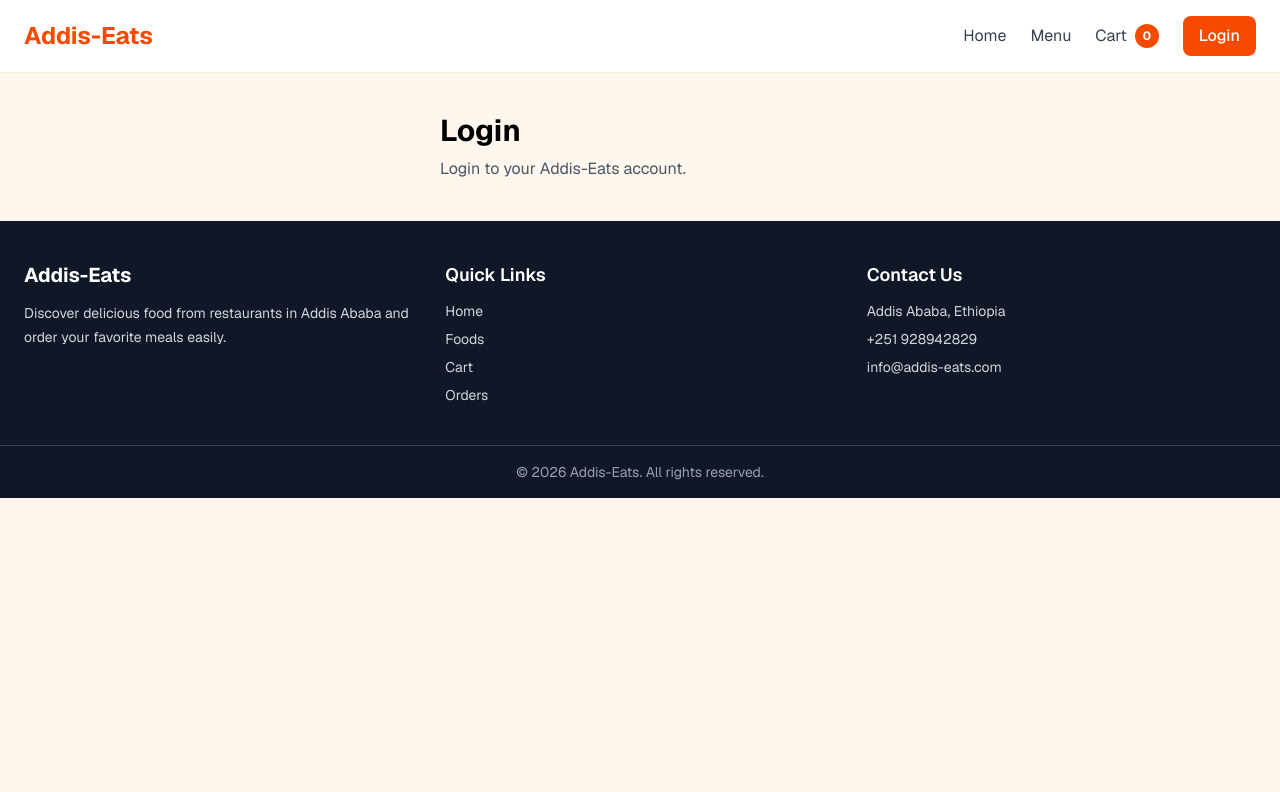
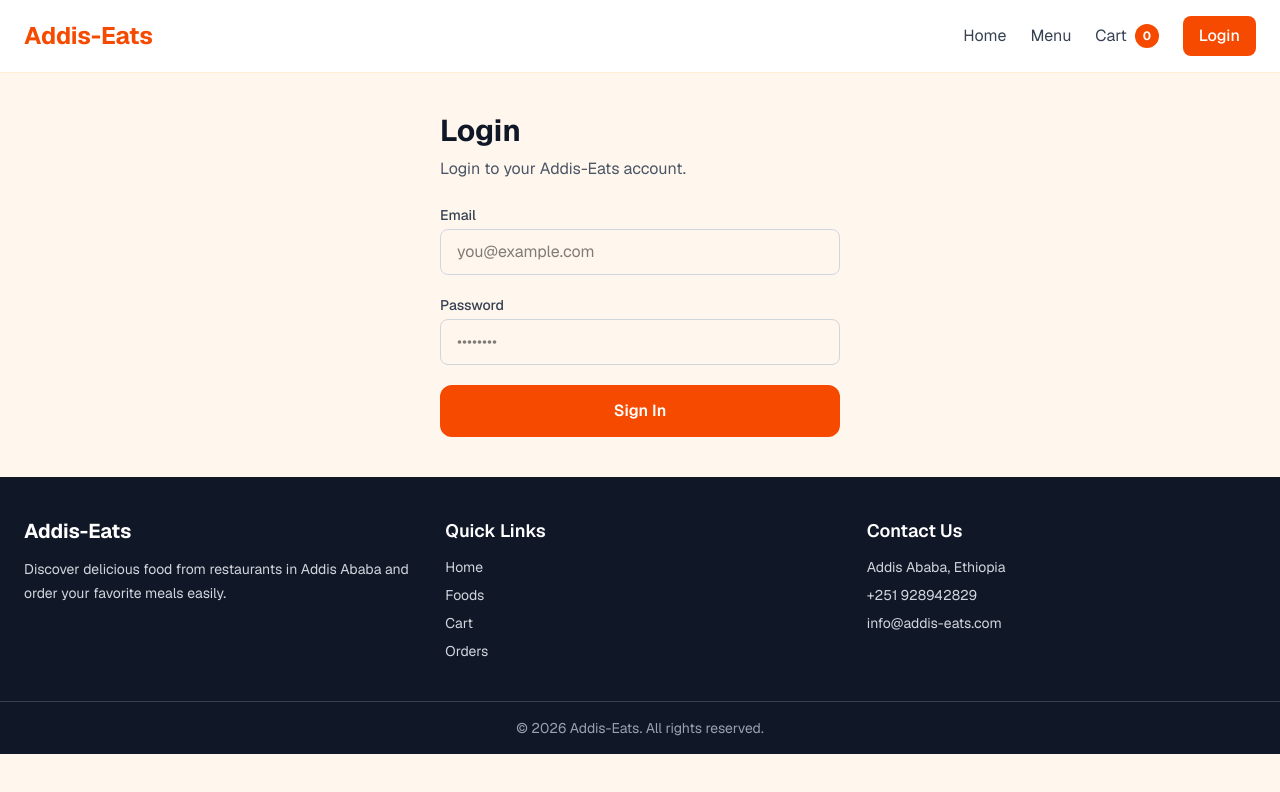
Before and after one commit to MohammedAli-1/IBT-Mern-stack, a Next.js app in the folder module-03-react-nextjs/days/mini-projects/addis-eats/: page /login in a window 1280 px wide. Shown: the top 792 px of the page. Built offline with nearby package versions, Linux system fonts and the light colour scheme; no server answers.

Commit message:
add auth: getSession, signed cookie, middleware, login form, kitchen route, scoped orders

```diff
--- a/module-03-react-nextjs/days/mini-projects/addis-eats/app/Data/orders.js
+++ b/module-03-react-nextjs/days/mini-projects/addis-eats/app/Data/orders.js
@@ -12,3 +12,8 @@ export function createOrder(data) {
   orders.push(order);
   return order;
 }
+
+// Find orders belonging to a specific user session id
+export function getOrdersByOwner(ownerId) {
+  return orders.filter((o) => o.owner === ownerId);
+}
--- /dev/null
+++ b/module-03-react-nextjs/days/mini-projects/addis-eats/app/actions/authActions.js
@@ -0,0 +1,45 @@
+"use server";
+
+import { cookies } from "next/headers";
+import { redirect } from "next/navigation";
+import { encodeSession, COOKIE_NAME } from "@/lib/session";
+
+// In-memory user store — replace with a real DB
+const USERS = [
+  { id: "u1", email: "user@addis-eats.com", password: "password123", role: "user" },
+  { id: "u2", email: "staff@addis-eats.com", password: "staffpass", role: "staff" },
+];
+
+export async function signIn(prevState, formData) {
+  const email = formData.get("email")?.toString().trim();
+  const password = formData.get("password")?.toString();
+  // Carry the intended destination for redirect-after-login (Ex 4)
+  const next = formData.get("next")?.toString() ?? "/";
+
+  const user = USERS.find((u) => u.email === email && u.password === password);
+
+  if (!user) {
+    return { error: "Invalid email or password." };
+  }
+
+  const token = await encodeSession({ id: user.id, email: user.email, role: user.role });
+
+  const cookieStore = await cookies();
+  cookieStore.set(COOKIE_NAME, token, {
+    httpOnly: true,                          // not readable from JS
+    secure: process.env.NODE_ENV === "production",
+    sameSite: "lax",
+    maxAge: 60 * 60 * 24 * 7,               // 7 days
+    path: "/",
+  });
+
+  // Ex 5: reject any next value that does not start with a slash
+  const destination = next.startsWith("/") ? next : "/";
+  redirect(destination);
+}
+
+export async function signOut() {
+  const cookieStore = await cookies();
+  cookieStore.delete(COOKIE_NAME);
+  redirect("/login");
+}
--- a/module-03-react-nextjs/days/mini-projects/addis-eats/app/actions/orderActions.js
+++ b/module-03-react-nextjs/days/mini-projects/addis-eats/app/actions/orderActions.js
@@ -2,6 +2,7 @@
 
 import { revalidatePath } from "next/cache";
 import { createOrder } from "@/app/Data/orders";
+import { getSession } from "@/lib/session";
 
 // Validation — same rules as the API route
 function validate(fields) {
@@ -42,7 +43,7 @@ export async function submitOrder(prevState, formData) {
     return { success: false, fieldErrors };
   }
 
-  const order = createOrder(fields);
+  const order = createOrder({ ...fields, owner: (await getSession())?.id ?? null });
 
   // Revalidate the orders page so it reflects the new order on next visit
   revalidatePath("/orders");
--- a/module-03-react-nextjs/days/mini-projects/addis-eats/app/api/orders/route.js
+++ b/module-03-react-nextjs/days/mini-projects/addis-eats/app/api/orders/route.js
@@ -1,5 +1,7 @@
 import { NextResponse } from "next/server";
-import { createOrder, orders } from "@/app/Data/orders";
+import { createOrder } from "@/app/Data/orders";
+import { getSession } from "@/lib/session";
+import { getOrdersByOwner } from "@/app/Data/orders";
 
 // Validation schema matching Day 33 shape
 function validate(body) {
@@ -21,20 +23,24 @@ function validate(body) {
   return fieldErrors;
 }
 
-// GET /api/orders — returns orders, supports ?search and ?page
-export function GET(request) {
+// GET /api/orders — returns orders scoped to the session owner (Ex 6)
+export async function GET(request) {
+  const session = await getSession();
+  // Return only this user's orders — trying another account returns empty
+  const userOrders = session ? getOrdersByOwner(session.id) : [];
+
   const { searchParams } = new URL(request.url);
   const search = searchParams.get("search")?.toLowerCase() ?? "";
   const page = Math.max(1, Number(searchParams.get("page") ?? 1));
   const PAGE_SIZE = 5;
 
   const filtered = search
-    ? orders.filter(
+    ? userOrders.filter(
         (o) =>
           o.name?.toLowerCase().includes(search) ||
           o.address?.toLowerCase().includes(search)
       )
-    : orders;
+    : userOrders;
 
   const paged = filtered.slice((page - 1) * PAGE_SIZE, page * PAGE_SIZE);
   return NextResponse.json(paged, {
--- /dev/null
+++ b/module-03-react-nextjs/days/mini-projects/addis-eats/app/components/LoginForm.jsx
@@ -0,0 +1,59 @@
+"use client";
+
+import { useActionState } from "react";
+import { signIn } from "../actions/authActions";
+
+const initialState = { error: null };
+
+export default function LoginForm({ next }) {
+  const [state, formAction, isPending] = useActionState(signIn, initialState);
+
+  return (
+    <form action={formAction} className="mt-6 space-y-5">
+      {/* Ex 4: carry the intended destination */}
+      <input type="hidden" name="next" value={next} />
+
+      {state?.error && (
+        <p className="rounded-lg bg-red-50 px-4 py-3 text-sm text-red-600">
+          {state.error}
+        </p>
+      )}
+
+      <div>
+        <label className="block text-sm font-medium text-gray-700" htmlFor="email">
+          Email
+        </label>
+        <input
+          id="email"
+          name="email"
+          type="email"
+          required
+          className="mt-1 w-full rounded-lg border border-gray-300 px-4 py-2.5 outline-none focus:border-orange-500 focus:ring-2 focus:ring-orange-200"
+          placeholder="you@example.com"
+        />
+      </div>
+
+      <div>
+        <label className="block text-sm font-medium text-gray-700" htmlFor="password">
+          Password
+        </label>
+        <input
+          id="password"
+          name="password"
+          type="password"
+          required
+          className="mt-1 w-full rounded-lg border border-gray-300 px-4 py-2.5 outline-none focus:border-orange-500 focus:ring-2 focus:ring-orange-200"
+          placeholder="••••••••"
+        />
+      </div>
+
+      <button
+        type="submit"
+        disabled={isPending}
+        className="w-full rounded-xl bg-orange-600 px-6 py-3.5 font-semibold text-white transition hover:bg-orange-700 disabled:opacity-60"
+      >
+        {isPending ? "Signing in…" : "Sign In"}
+      </button>
+    </form>
+  );
+}
--- /dev/null
+++ b/module-03-react-nextjs/days/mini-projects/addis-eats/app/kitchen/page.js
@@ -0,0 +1,41 @@
+import { getSession } from "@/lib/session";
+import { orders } from "../Data/orders";
+import { redirect } from "next/navigation";
+
+// Middleware already blocks non-staff, but we double-check server-side
+// so the role gate cannot be bypassed by manipulating client markup.
+export default async function KitchenPage() {
+  const session = await getSession();
+
+  if (!session || session.role !== "staff") {
+    redirect("/");
+  }
+
+  const pending = orders.filter((o) => o.status === "pending");
+
+  return (
+    <div className="mx-auto max-w-4xl px-6 py-10">
+      <h1 className="text-3xl font-bold text-gray-900">Kitchen Dashboard</h1>
+      <p className="mt-2 text-gray-600">Staff-only — pending orders.</p>
+
+      {pending.length === 0 && (
+        <p className="mt-6 text-gray-500">No pending orders.</p>
+      )}
+
+      <ul className="mt-6 space-y-3">
+        {pending.map((order) => (
+          <li key={order.id} className="rounded-xl bg-white p-4 shadow-sm">
+            <div className="flex items-center justify-between">
+              <span className="font-semibold text-gray-900">#{order.id}</span>
+              <span className="rounded-full bg-yellow-100 px-3 py-1 text-xs font-semibold text-yellow-700">
+                {order.status}
+              </span>
+            </div>
+            <p className="mt-1 text-sm text-gray-600">{order.name} · {order.phone}</p>
+            <p className="text-sm text-gray-500">{order.address}</p>
+          </li>
+        ))}
+      </ul>
+    </div>
+  );
+}
--- a/module-03-react-nextjs/days/mini-projects/addis-eats/app/login/page.js
+++ b/module-03-react-nextjs/days/mini-projects/addis-eats/app/login/page.js
@@ -1,9 +1,17 @@
-export default function LoginPage() {
+import { useActionState } from "react";
+import LoginForm from "../components/LoginForm";
+
+export default async function LoginPage({ searchParams }) {
+  const { next } = await searchParams;
+
+  // Ex 5: only pass next if it starts with a slash — reject open redirects
+  const safeNext = next?.startsWith("/") ? next : "/";
+
   return (
     <div className="mx-auto max-w-md px-6 py-10">
-      <h1 className="text-3xl font-bold">Login</h1>
-
+      <h1 className="text-3xl font-bold text-gray-900">Login</h1>
       <p className="mt-2 text-gray-600">Login to your Addis-Eats account.</p>
+      <LoginForm next={safeNext} />
     </div>
   );
 }
--- /dev/null
+++ b/module-03-react-nextjs/days/mini-projects/addis-eats/lib/session.js
@@ -0,0 +1,54 @@
+import { cookies } from "next/headers";
+
+const SECRET = process.env.SESSION_SECRET ?? "dev-secret-change-me";
+const COOKIE_NAME = "session";
+
+// --- tiny HMAC sign/verify (no external deps) ---
+
+async function hmacSign(payload) {
+  const enc = new TextEncoder();
+  const key = await crypto.subtle.importKey(
+    "raw",
+    enc.encode(SECRET),
+    { name: "HMAC", hash: "SHA-256" },
+    false,
+    ["sign"]
+  );
+  const sig = await crypto.subtle.sign("HMAC", key, enc.encode(payload));
+  return Buffer.from(sig).toString("base64url");
+}
+
+async function hmacVerify(payload, sig) {
+  const expected = await hmacSign(payload);
+  return expected === sig;
+}
+
+// Encode session data as base64url.payload.signature
+export async function encodeSession(data) {
+  const payload = Buffer.from(JSON.stringify(data)).toString("base64url");
+  const sig = await hmacSign(payload);
+  return `${payload}.${sig}`;
+}
+
+// Decode and verify — returns null if invalid or expired
+export async function decodeSession(token) {
+  if (!token) return null;
+  const [payload, sig] = token.split(".");
+  if (!payload || !sig) return null;
+  const valid = await hmacVerify(payload, sig);
+  if (!valid) return null;
+  try {
+    return JSON.parse(Buffer.from(payload, "base64url").toString());
+  } catch {
+    return null;
+  }
+}
+
+// Read and verify the session cookie from the current request
+export async function getSession() {
+  const cookieStore = await cookies();
+  const token = cookieStore.get(COOKIE_NAME)?.value;
+  return decodeSession(token);
+}
+
+export { COOKIE_NAME };
--- /dev/null
+++ b/module-03-react-nextjs/days/mini-projects/addis-eats/middleware.js
@@ -0,0 +1,28 @@
+import { NextResponse } from "next/server";
+import { decodeSession, COOKIE_NAME } from "@/lib/session";
+
+// Ex 3: matcher covers only /checkout and /orders (and their sub-paths)
+export const config = {
+  matcher: ["/checkout", "/checkout/:path*", "/orders", "/orders/:path*", "/kitchen", "/kitchen/:path*"],
+};
+
+export async function middleware(request) {
+  const token = request.cookies.get(COOKIE_NAME)?.value;
+  const session = await decodeSession(token);
+
+  const { pathname } = request.nextUrl;
+
+  // Not logged in — redirect to login with ?next= for return (Ex 4)
+  if (!session) {
+    const loginUrl = new URL("/login", request.url);
+    loginUrl.searchParams.set("next", pathname);
+    return NextResponse.redirect(loginUrl);
+  }
+
+  // Ex 7: /kitchen is staff-only — check role server-side, not in markup
+  if (pathname.startsWith("/kitchen") && session.role !== "staff") {
+    return NextResponse.redirect(new URL("/", request.url));
+  }
+
+  return NextResponse.next();
+}
```
